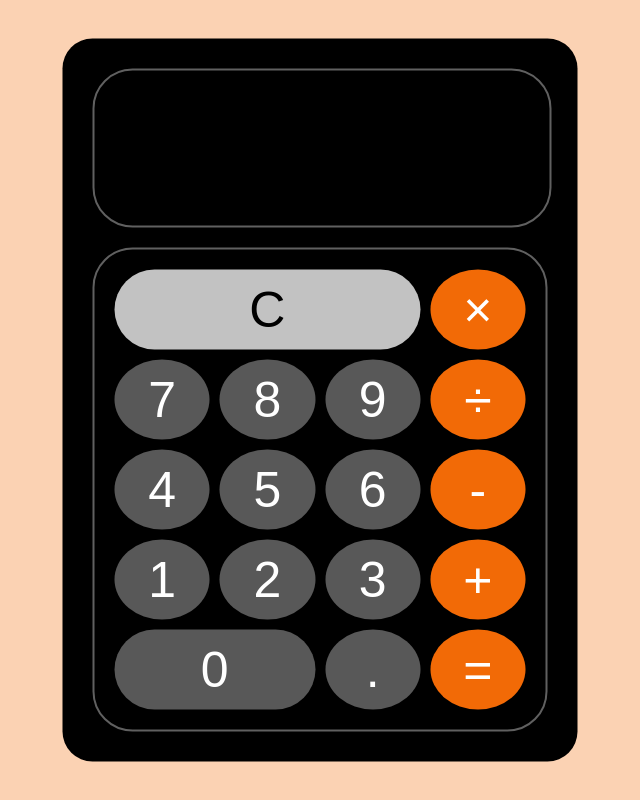
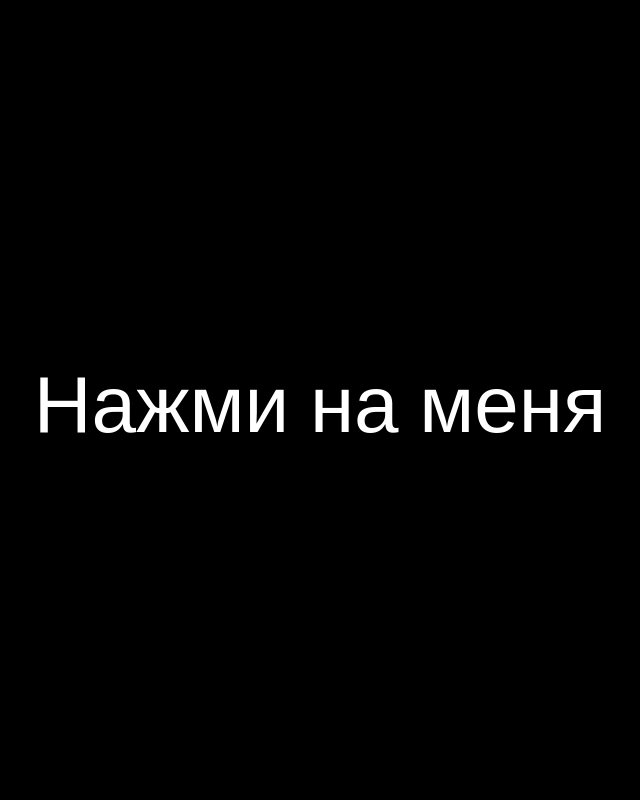
Before and after one commit to maxemga/calculator, a plain HTML site: page index.html in a window 1280 px wide. Shown: the whole page, without its empty margins (320-960 px from the left). Drawn offline with nearby package versions, Linux system fonts and the light colour scheme.

Commit message:
add overlay

```diff
--- a/CSS/style.css
+++ b/CSS/style.css
@@ -5,6 +5,54 @@
 
 body {
     background-color: #FBD2B3;
+}
+.flexOverlay {
+    display: flex;
+}
+.blockOverlayLeft {
+    position: fixed;
+    background-color: black;
+    width: 50%;
+    height: 100%;
+    z-index: 10;
+    opacity: 1;
+}
+.blockOverlayLeftActive {
+    transform: translateX(-100%);
+    transition: 2s;
+}
+.blockOverlayRight {
+    position: fixed;
+    top: 0;
+    right: 0;
+    background-color: black;
+    width: 50%;
+    height: 100%;
+    z-index: 10;
+    opacity: 1;
+}
+.blockOverlayRightActive {
+    transform: translateX(100%);
+    transition: 2s;
+}
+
+
+.previewText {
+    z-index: 11;
+    position: absolute;
+    left: 50%;
+    top: 50%;
+    transform: translate(-50%, -50%);
+    text-align: center;
+    font-size: 80px;
+    color: white;
+    font-family: 'Open Sans', sans-serif;
+    opacity: 0;
+    transition: 1s;
+}
+.previewTextActive {
+    opacity: 1;
+    transition: 3s;
 }
 
 .mainBlock {
--- a/JS/script.js
+++ b/JS/script.js
@@ -3,14 +3,39 @@ let inputResult = document.getElementById("input2").value;
 
 let result = document.getElementById("result");
 
-function GetButton(num) {
+let previewText = document.getElementById("text");
+let overlayLeft = document.getElementById("OverlayLeft");
+let overlayRight = document.getElementById("OverlayRight");
 
-        document.getElementById("input1").value  =
-        document.getElementById("input1").value + num;
+// window.onload = function() {
+//     previewText.classList.toggle("previewTextActive");
+// }
+
+window.addEventListener("load", ShowText);
+
+previewText.addEventListener("click", CloseText)
+
+
+
+function ShowText() {
+    previewText.classList.toggle("previewTextActive");
+}
+function CloseText() {
+    previewText.classList.remove("previewTextActive");
+    setTimeout(CloseOverlay, 800);
+}
+function CloseOverlay() {
+    overlayLeft.classList.add("blockOverlayLeftActive");
+    overlayRight.classList.add("blockOverlayRightActive");
+}
 
 
 
 
+// Calculator
+function GetButton(num) {
+    document.getElementById("input1").value  =
+    document.getElementById("input1").value + num;
 }
 
 function ClearText() {
--- a/index.html
+++ b/index.html
@@ -4,9 +4,21 @@
     <meta charset="UTF-8">
     <meta name="viewport" content="width=device-width, initial-scale=1.0">
     <link rel="stylesheet" href="CSS/style.css">
+    <link rel="preconnect" href="https://fonts.gstatic.com">
+    <link rel="preconnect" href="https://fonts.gstatic.com">
+    <link rel="preconnect" href="https://fonts.gstatic.com">
+<link href="https://fonts.googleapis.com/css2?family=Open+Sans:wght@700&display=swap" rel="stylesheet">
     <title>Document</title>
 </head>
 <body>
+    <div class="flexOverlay">
+        <div class="blockOverlayLeft" id="OverlayLeft">
+        </div>
+        <div class="blockOverlayRight" id="OverlayRight">
+        </div>
+    </div>
+    <p class="previewText" id="text">Нажми на меня</p>
+
     <div class="mainBlock">
         <div class="topBlock">
 
```
